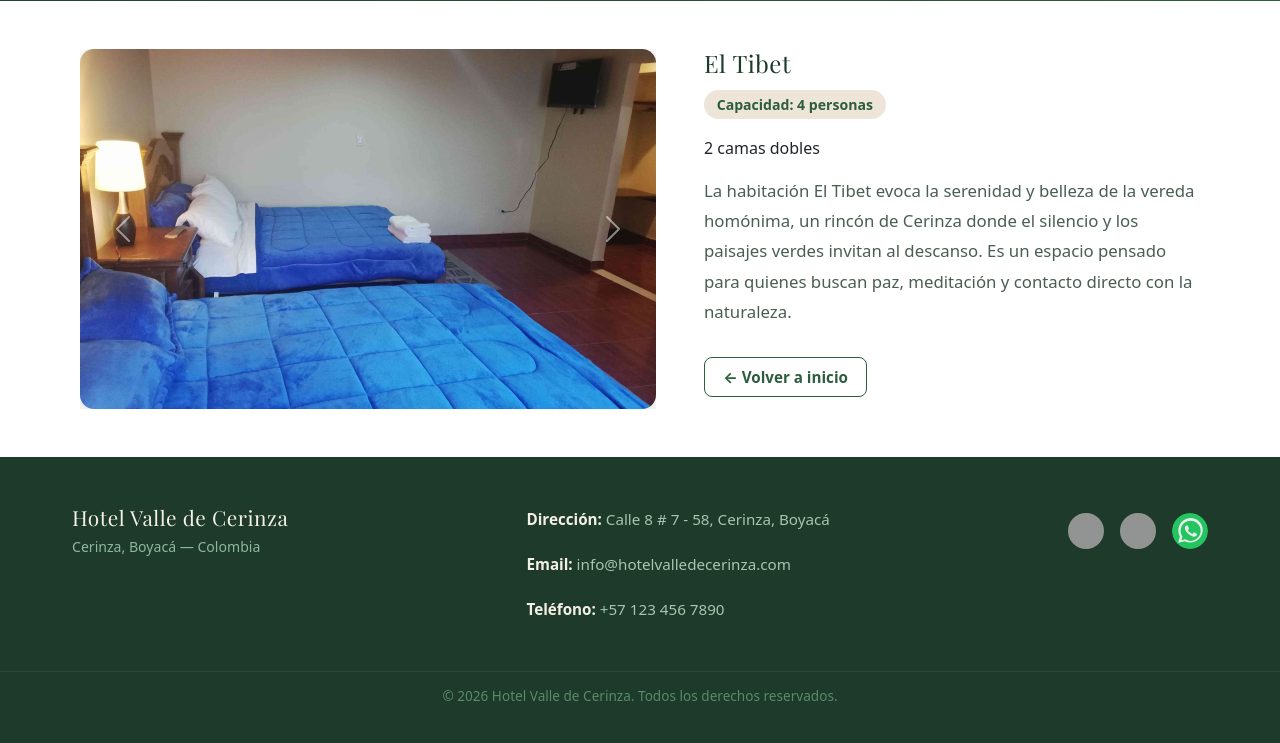
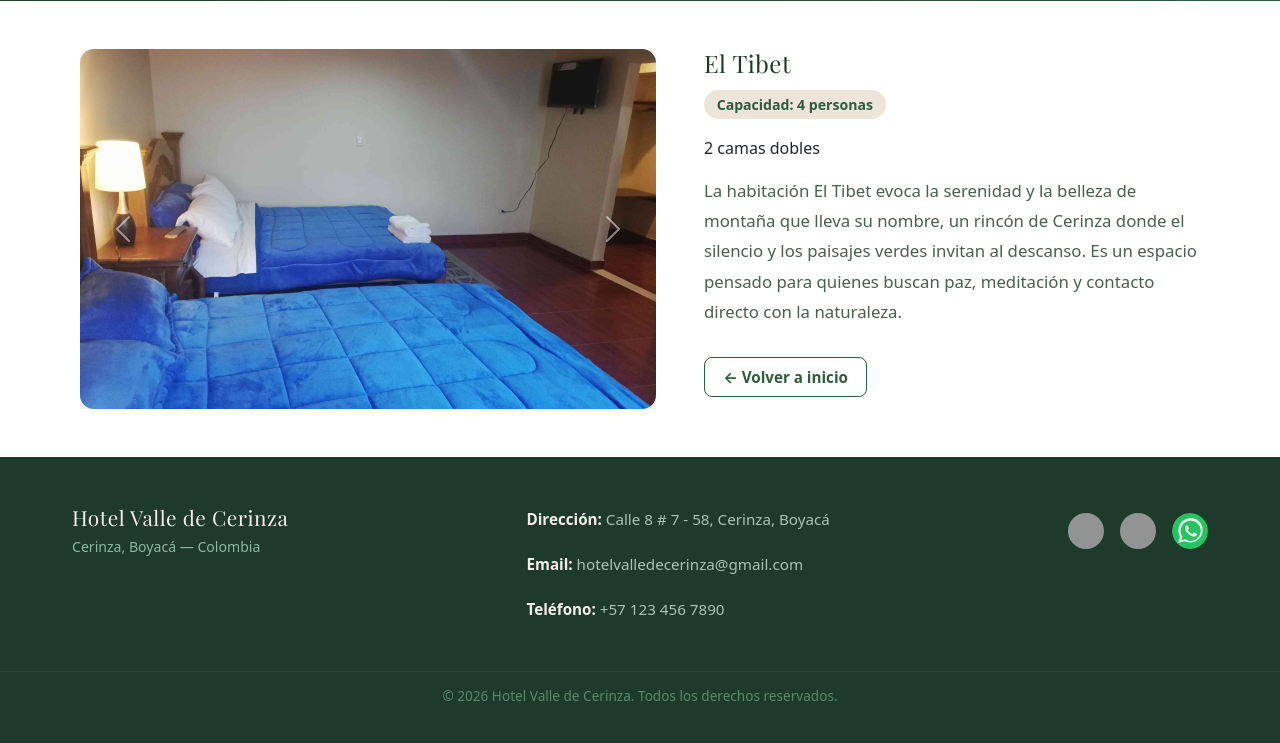
Before and after one commit to pateto/hotel, a Django app: page /habitacion/el-tibet/ in a window 1280 px wide. Shown: the part 236-979 px from the top of the page. Run offline with Django 5.2, Linux system fonts and the light colour scheme; grey boxes are pictures that could not be loaded.

Commit message:
update email

```diff
--- a/cerinza/templates/cerinza/english.html
+++ b/cerinza/templates/cerinza/english.html
@@ -145,7 +145,7 @@
             </div>
             <div class="footer-info">
                 <p><strong>Address:</strong> Calle 8 # 7 - 58, Cerinza, Boyacá</p>
-                <p><strong>Email:</strong> info@hotelvalledecerinza.com</p>
+                <p><strong>Email:</strong> hotelvalledecerinza@gmail.com</p>
                 <p><strong>Phone:</strong> +57 123 456 7890</p>
             </div>
             <div class="footer-social">
--- a/cerinza/templates/cerinza/home.html
+++ b/cerinza/templates/cerinza/home.html
@@ -145,7 +145,7 @@
             </div>
             <div class="footer-info">
                 <p><strong>Dirección:</strong> Calle 8 # 7 - 58, Cerinza, Boyacá</p>
-                <p><strong>Email:</strong> info@hotelvalledecerinza.com</p>
+                <p><strong>Email:</strong> hotelvalledecerinza@gmail.com</p>
                 <p><strong>Teléfono:</strong> +57 123 456 7890</p>
             </div>
             <div class="footer-social">
--- a/cerinza/templates/cerinza/room_detail.html
+++ b/cerinza/templates/cerinza/room_detail.html
@@ -102,7 +102,7 @@
             </div>
             <div class="footer-info">
                 <p><strong>Dirección:</strong> Calle 8 # 7 - 58, Cerinza, Boyacá</p>
-                <p><strong>Email:</strong> info@hotelvalledecerinza.com</p>
+                <p><strong>Email:</strong> hotelvalledecerinza@gmail.com</p>
                 <p><strong>Teléfono:</strong> +57 123 456 7890</p>
             </div>
             <div class="footer-social">
--- a/cerinza/templates/cerinza/room_detail_en.html
+++ b/cerinza/templates/cerinza/room_detail_en.html
@@ -101,7 +101,7 @@
             </div>
             <div class="footer-info">
                 <p><strong>Address:</strong> Calle 8 # 7 - 58, Cerinza, Boyacá</p>
-                <p><strong>Email:</strong> info@hotelvalledecerinza.com</p>
+                <p><strong>Email:</strong> hotelvalledecerinza@gmail.com</p>
                 <p><strong>Phone:</strong> +57 123 456 7890</p>
             </div>
             <div class="footer-social">
--- a/cerinza/views.py
+++ b/cerinza/views.py
@@ -91,8 +91,8 @@ ROOMS = [
 		'descripcion_en': '2 double beds',
 		'media_folder': 'el_tibet',
 		'photos': ['10.jpg', '11.jpg', '2.jpg', '4.jpeg', '1.jpeg'],
-		'detalle': 'La habitación El Tibet evoca la serenidad y belleza de la vereda homónima, un rincón de Cerinza donde el silencio y los paisajes verdes invitan al descanso. Es un espacio pensado para quienes buscan paz, meditación y contacto directo con la naturaleza.',
-		'detalle_en': "The El Tibet room evokes the serenity and beauty of the rural area of the same name, a corner of Cerinza where silence and green landscapes invite you to rest. It is a space designed for those seeking peace, meditation, and direct contact with nature."
+		'detalle': 'La habitación El Tibet evoca la serenidad y la belleza de montaña que lleva su nombre, un rincón de Cerinza donde el silencio y los paisajes verdes invitan al descanso. Es un espacio pensado para quienes buscan paz, meditación y contacto directo con la naturaleza.',
+		'detalle_en': "The El Tibet room evokes the serenity and beauty of the mountain of the same name, a corner of Cerinza where silence and green landscapes invite you to rest. It is a space designed for those seeking peace, meditation, and direct contact with nature."
 	},
 	{
 		'name': 'Martinez Peña',
```
